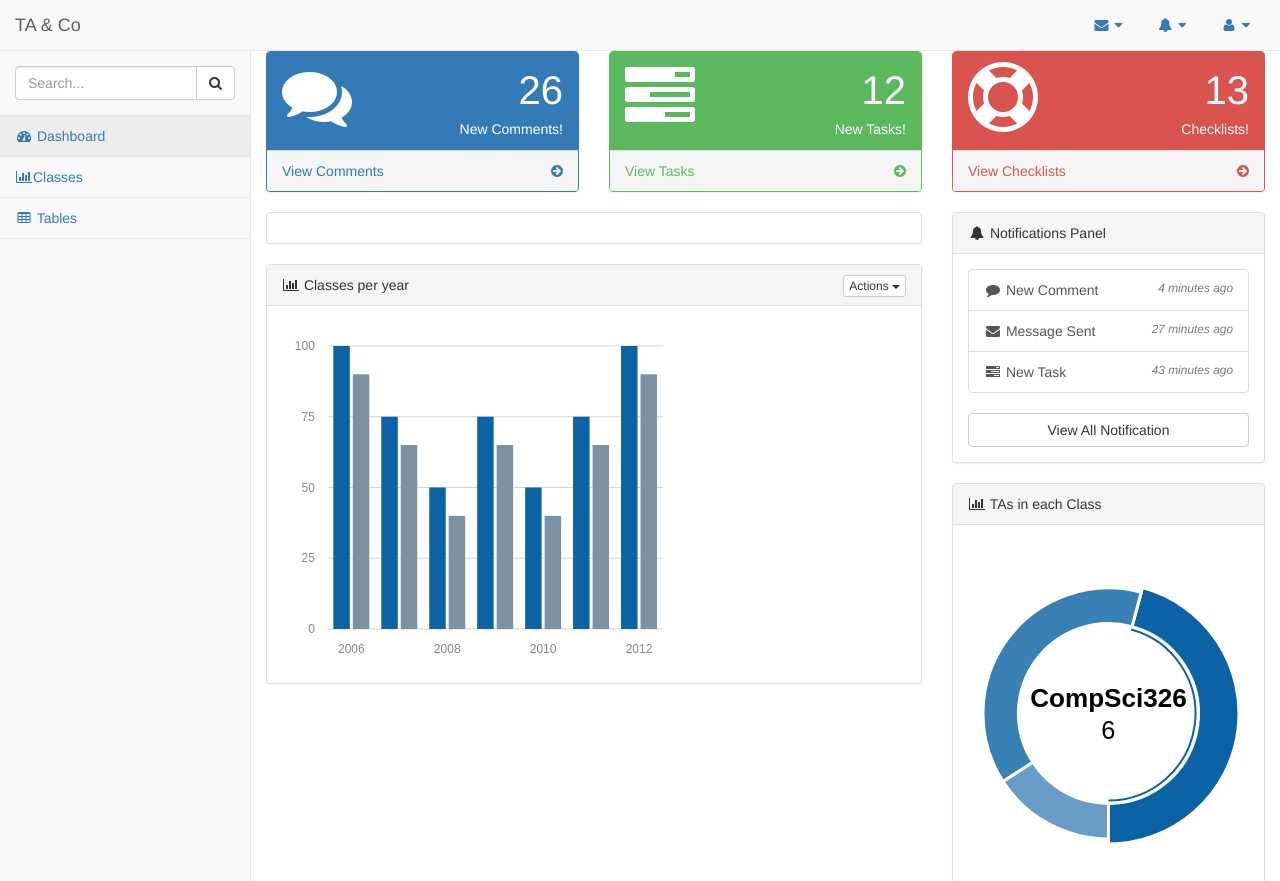
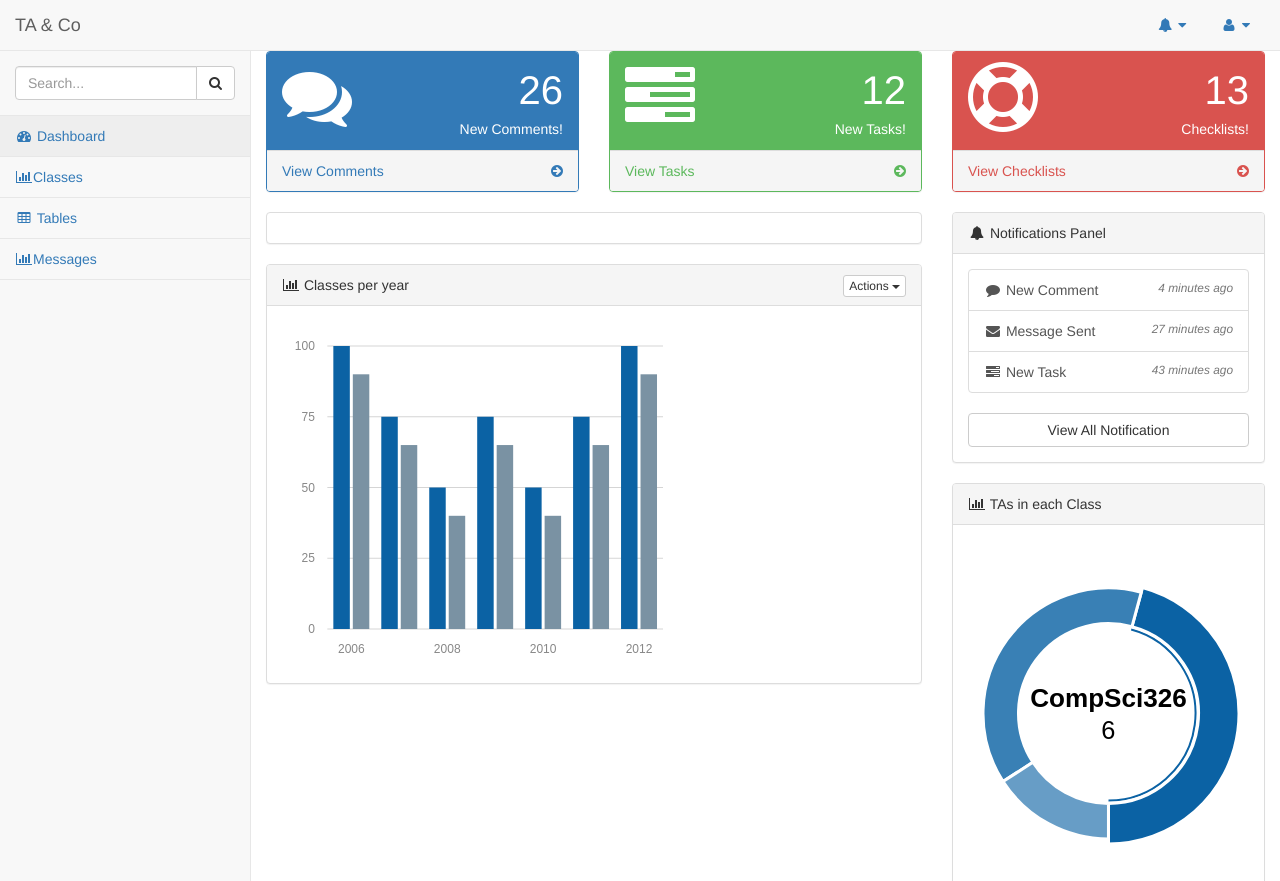
Before and after one commit to Vinecnt/BASS-V, a Django app: page /taco/ in a window 1280 px wide. Shown: the top 881 px of the page. Run offline with Django 3.2, Linux system fonts and the light colour scheme; some libraries are stand-ins or nearby versions.

Commit message:
Added a message box on the side bar and removed the one at the top bar. also connected the messages database and made it as a list

```diff
--- a/project1/bassv/taco/templates/base_generic.html
+++ b/project1/bassv/taco/templates/base_generic.html
@@ -55,13 +55,9 @@
 
             <ul class="nav navbar-top-links navbar-right">
                 <li class="dropdown">
-                    <a class="dropdown-toggle" data-toggle="dropdown" href="#">
-                        <i class="fa fa-envelope fa-fw"></i> <i class="fa fa-caret-down"></i>
-                    </a>
+
                     <ul class="dropdown-menu dropdown-messages">
-
-
-                        <li class="divider"></li>
+                     <li class="divider"></li>
                         <li>
                             <a class="text-center" href="#">
                                 <strong>Read All Messages</strong>
@@ -75,8 +71,9 @@
 
                 <!-- /.dropdown -->
                 <li class="dropdown">
-                    <a class="dropdown-toggle" data-toggle="dropdown" href="#">
-                        <i class="fa fa-bell fa-fw"></i> <i class="fa fa-caret-down"></i>
+                    <a  class="dropdown-toggle" data-toggle="dropdown">
+                        <i class="fa fa-bell fa-fw"></i>
+                        <i class="fa fa-caret-down"></i>
                     </a>
                     <ul class="dropdown-menu dropdown-alerts">
                         <li>
@@ -109,7 +106,8 @@
                 <!-- /.dropdown -->
                 <li class="dropdown">
                     <a class="dropdown-toggle" data-toggle="dropdown" href="#">
-                        <i class="fa fa-user fa-fw"></i> <i class="fa fa-caret-down"></i>
+                        <i class="fa fa-user fa-fw"></i>
+                        <i class="fa fa-caret-down"></i>
                     </a>
                     <ul class="dropdown-menu dropdown-user">
                         <li><a href="#"><i class="fa fa-user fa-fw"></i> User Profile</a>
@@ -148,6 +146,9 @@
                         </li>
                         <li>
                             <a><i class="fa fa-table fa-fw"></i> Tables</a>
+                        </li>
+                        <li>
+                            <a href="{% url 'messages' %}"><i class="fa fa-bar-chart-o fa-fw"></i>Messages</a>
                         </li>
                             <!-- /.nav-second-level -->
                     </ul>
```
